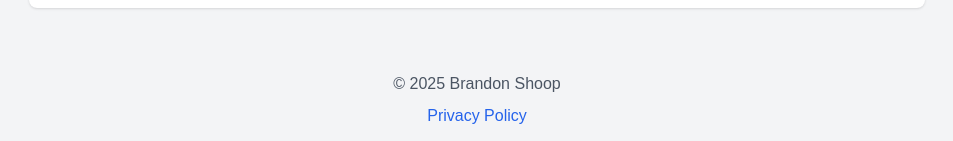
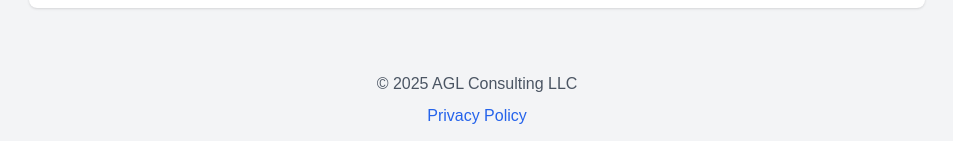
Before and after one commit to 1shooperman/1shooperman.github.io, a Next.js app: page /blog in a window 1280 px wide. Shown: the part 1072-1213 px from the top of the page, without its empty margins (163-1116 px from the left). Built offline with nearby package versions, Linux system fonts and the light colour scheme.

Commit message:
chore: update footer / company name

```diff
--- a/src/app/layout.tsx
+++ b/src/app/layout.tsx
@@ -93,7 +93,7 @@
         </header>
         <main className="max-w-7xl mx-auto p-4">{children}</main>
         <footer className="text-center py-4 text-gray-600">
-          <div>© {currentYear} Brandon Shoop</div>
+          <div>© {currentYear} AGL Consulting LLC</div>
           <div className="mt-2">
             <Link href="/privacy" className="text-blue-600 hover:text-blue-800">
               Privacy Policy
```
